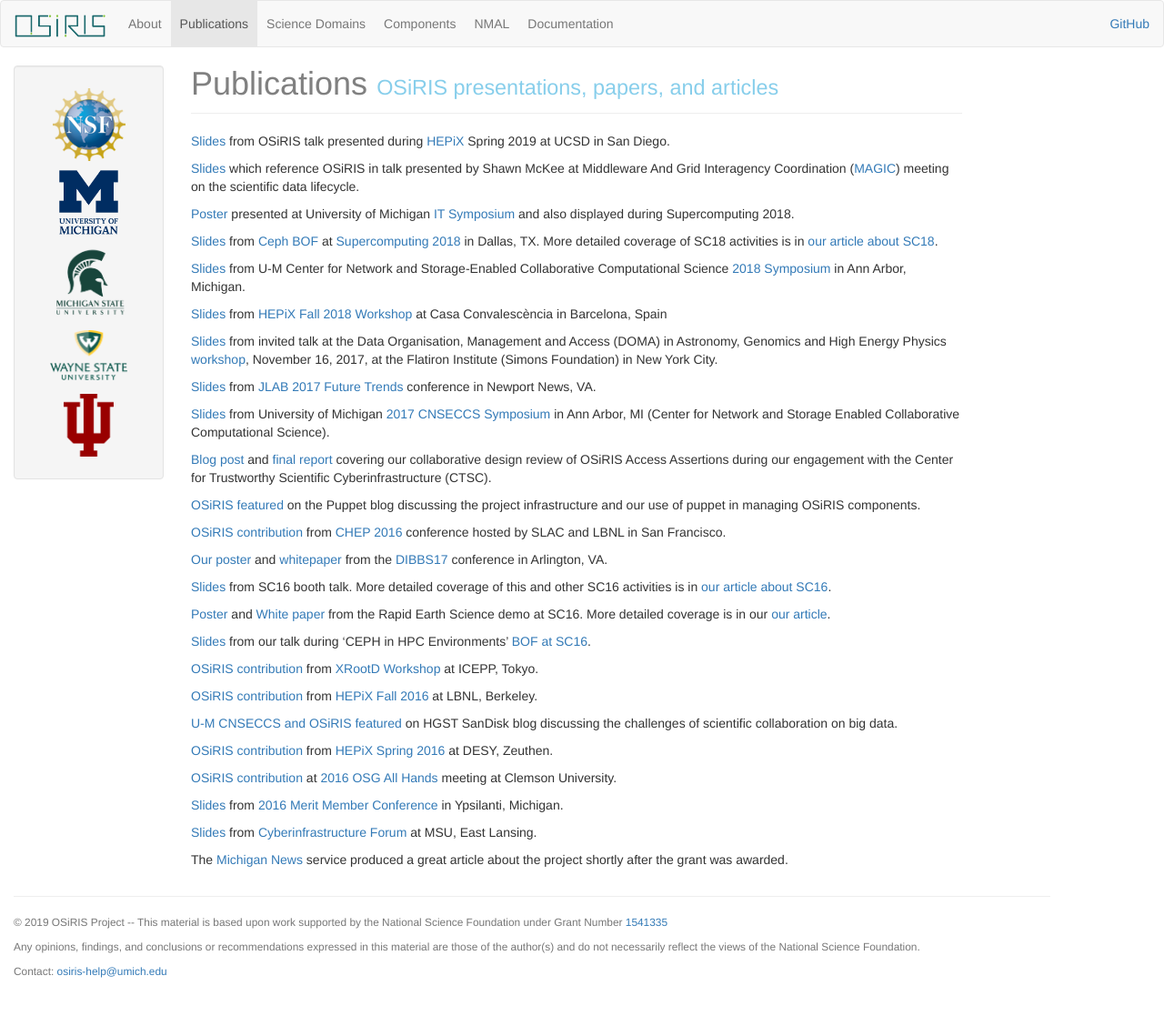
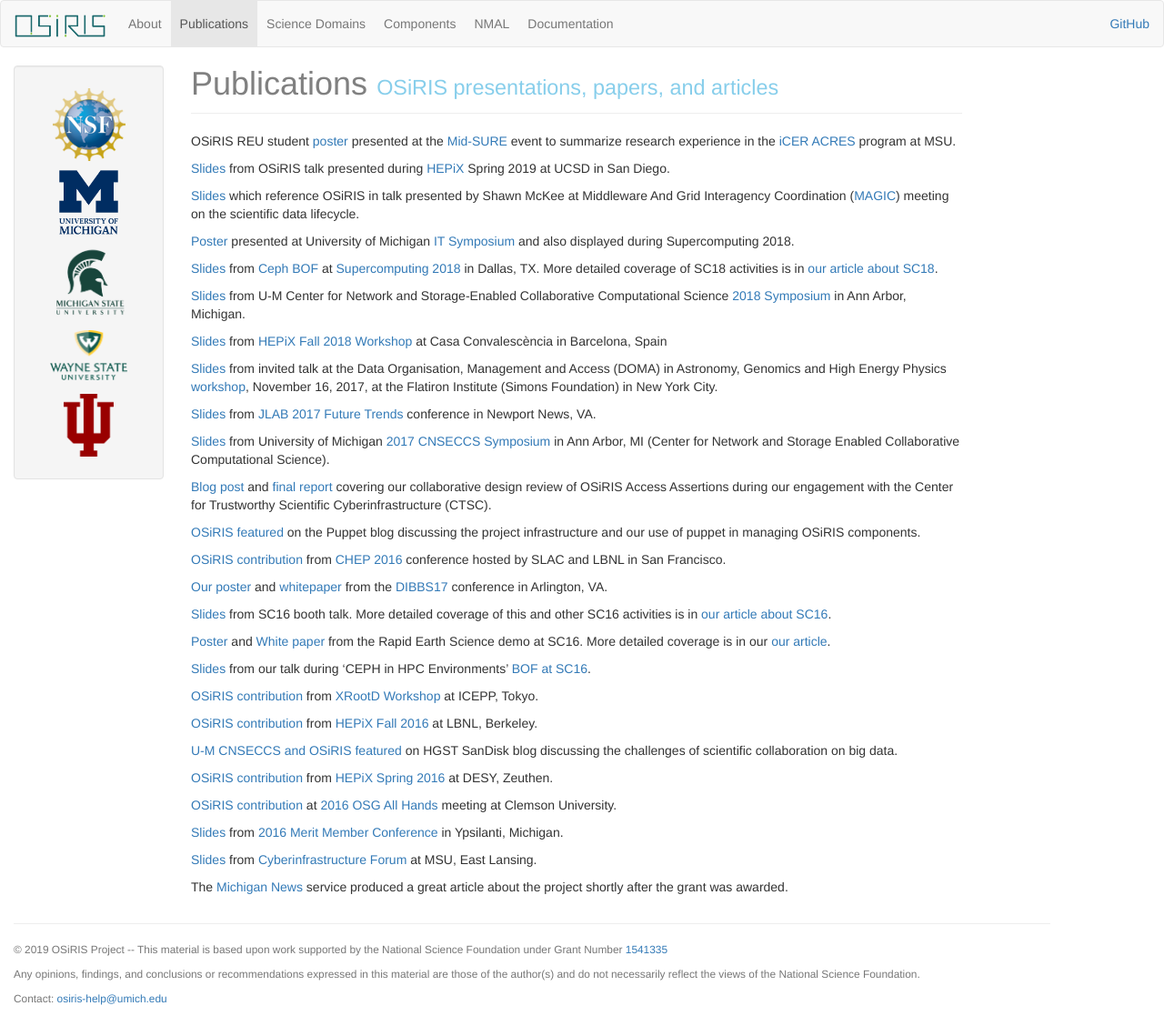
Before and after one commit to MI-OSiRIS/mi-osiris.github.io, a Jekyll site: the page built from publications.md, in a window 1280 px wide. Shown: the whole page at 91% size. Built offline with Jekyll 4.4.1, drawn with Linux system fonts in a browser that asks for light colours; before the commit the page ends 1087 px from its top, so only the background shows below that.

Commit message:
Add MSU REU poster and link to program on publications page

```diff
--- a/publications.md
+++ b/publications.md
@@ -6,6 +6,8 @@
 order: 2
 ---
 {% include JB/setup %}
+
+OSiRIS REU student <a href="{{ASSET_PATH}}/slides/OSiRIS-REU-Poster-MID-SURE.pdf">poster</a> presented at the <a href="https://urca.msu.edu/mid-sure">Mid-SURE</a> event to summarize research experience in the <a href="https://icer-acres.msu.edu">iCER ACRES</a> program at MSU.
 
 <a href="https://indico.cern.ch/event/765497/contributions/3351202/">Slides</a> from OSiRIS talk presented during <a href="https://www.hepix.org/">HEPiX</a> Spring 2019 at UCSD in San Diego.
 
```
Also changed, not shown: 1 other file.
